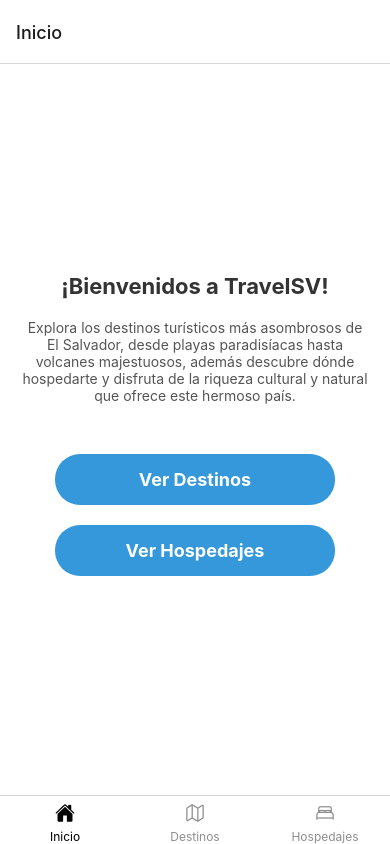
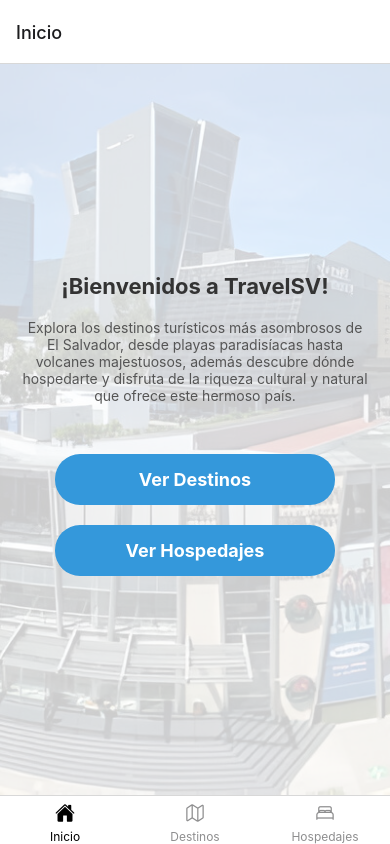
Before and after one commit to KeyzerG/Travel-SV, a React Native app in the folder TravelSV/: screen /Inicio in a window 390 px wide. Built offline with nearby package versions, Linux system fonts and the light colour scheme.

Commit message:
Mejorando diseño visual

```diff
--- a/TravelSV/Screens/Inicio.js
+++ b/TravelSV/Screens/Inicio.js
@@ -1,5 +1,5 @@
 import React from 'react';
-import { View, Text, TouchableOpacity, StyleSheet, useWindowDimensions } from 'react-native';
+import { View, Text, TouchableOpacity, StyleSheet, useWindowDimensions, ImageBackground } from 'react-native';
 
 export default function Inicio({ navigation }) {
   const { width } = useWindowDimensions(); // Detecta el ancho de la pantalla
@@ -7,7 +7,12 @@
   const isMobile = width < 768; // Si el ancho es menor a 768px, lo tratamos como móvil
 
   return (
-    <View style={styles.container}>
+    <ImageBackground
+      source={require('../assets/homesky.jpeg')}
+      style={styles.background}
+      resizeMode="cover" // Esto asegura que la imagen cubra toda el área del fondo
+    >
+      <View style={styles.overlay}>
         <Text style={[styles.title, isMobile && styles.titleMobile]}>
           ¡Bienvenidos a TravelSV!
         </Text>
@@ -29,16 +34,24 @@
           <Text style={styles.buttonText}>Ver Hospedajes</Text>
         </TouchableOpacity>
       </View>
+    </ImageBackground>
   );
 }
 
 const styles = StyleSheet.create({
-  container: {
+  background: {
+    flex: 1,
+    justifyContent: 'center',
+    alignItems: 'center',
+    width: '100%',
+    height: '100%',
+  },
+  overlay: {
     flex: 1,
     justifyContent: 'center',
     alignItems: 'center',
     padding: 20,
-    backgroundColor: '#fff', // Fondo blanco
+    backgroundColor: 'rgba(255, 255, 255, 0.8)', // Fondo blanco semi-transparente para mejorar la legibilidad del texto
   },
   title: {
     fontSize: 28,
```
Lines whose indentation alone changed are shown as unchanged.
